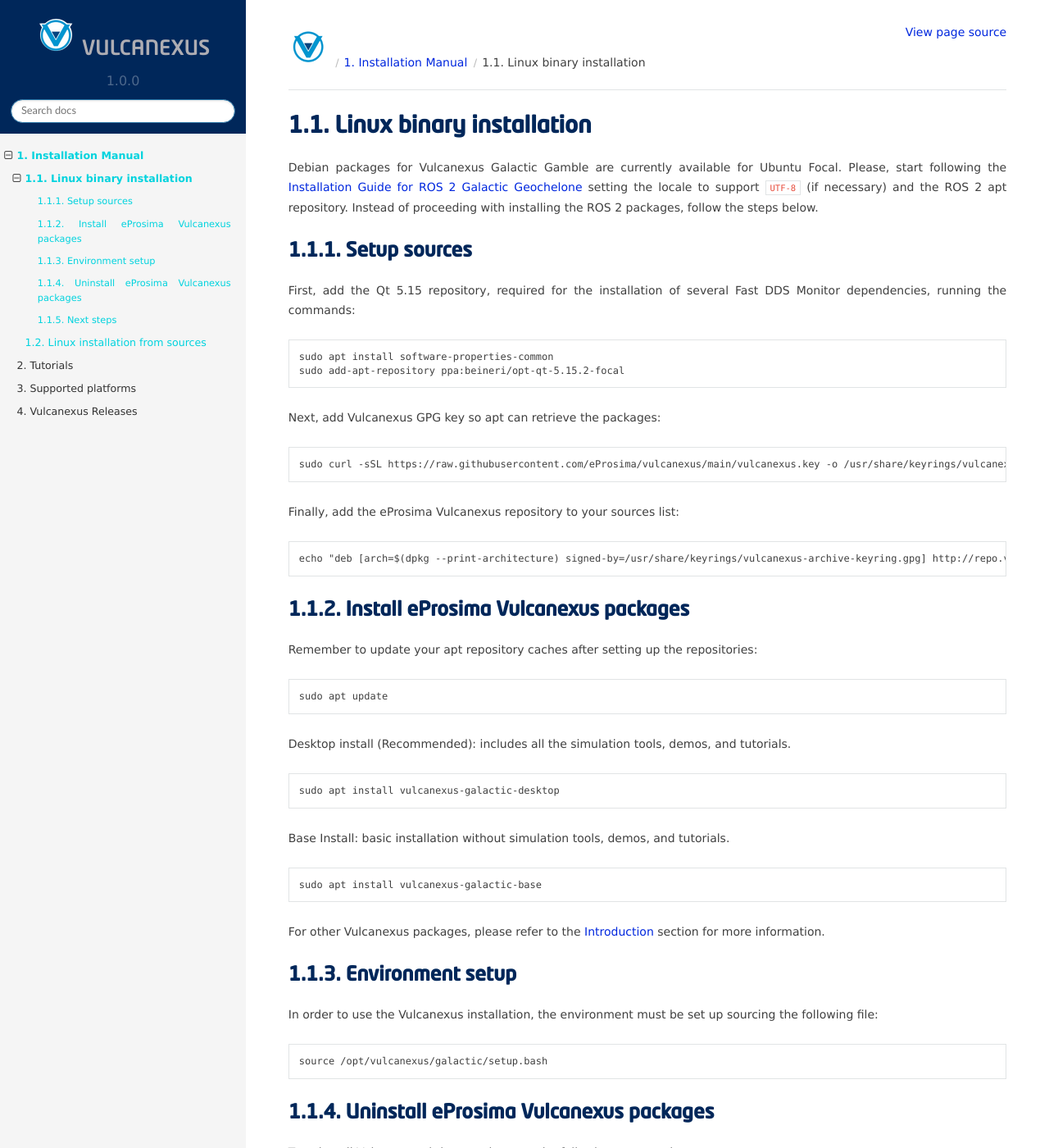
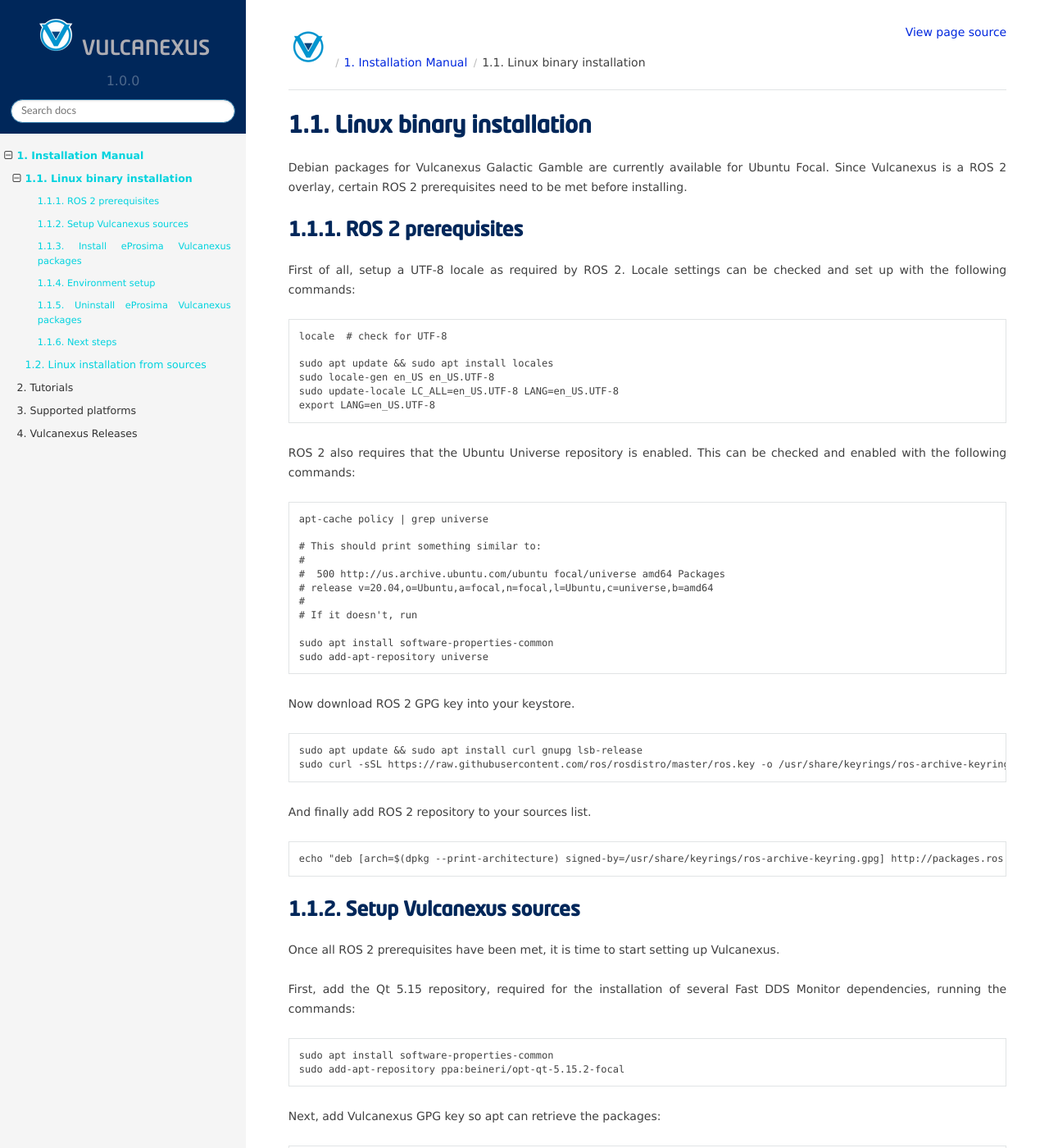
Before and after one commit to eProsima/vulcanexus, a Sphinx documentation site: the page built from docs/rst/installation/linux_binary_installation.rst, in a window 1280 px wide and 1400 px high. Shown: the whole window at 82% size. Built offline with Sphinx 7.4.7 and the Read the Docs theme 2.0.0, drawn with Linux system fonts in a browser that asks for light colours; some of the changed text lies outside the part shown.

Commit message:
Refs #14404: Added ROS 2 instructions
Signed-off-by: Javier Santiago <javiersantiago@eprosima.com>

```diff
--- a/docs/rst/installation/linux_binary_installation.rst
+++ b/docs/rst/installation/linux_binary_installation.rst
@@ -3,12 +3,55 @@
 Linux binary installation
 =========================
 
-Debian packages for Vulcanexus Galactic Gamble are currently available for Ubuntu Focal.
-Please, start following the `Installation Guide for ROS 2 Galactic Geochelone <https://docs.ros.org/en/galactic/Installation/Ubuntu-Install-Debians.html>`_ setting the locale to support ``UTF-8`` (if necessary) and the ROS 2 apt repository.
-Instead of proceeding with installing the ROS 2 packages, follow the steps below.
+Debian packages for Vulcanexus Galactic Gamble are currently available for Ubuntu Focal. Since Vulcanexus is a ROS 2 overlay, certain ROS 2 prerequisites need to be met before installing.
 
-Setup sources
--------------
+ROS 2 prerequisites
+-------------------
+
+First of all, setup a UTF-8 locale as required by ROS 2. Locale settings can be checked and set up with the following commands:
+
+.. code-block:: bash
+
+    locale  # check for UTF-8
+
+    sudo apt update && sudo apt install locales
+    sudo locale-gen en_US en_US.UTF-8
+    sudo update-locale LC_ALL=en_US.UTF-8 LANG=en_US.UTF-8
+    export LANG=en_US.UTF-8
+
+ROS 2 also requires that the Ubuntu Universe repository is enabled. This can be checked and enabled with the following commands:
+
+.. code-block:: bash
+
+    apt-cache policy | grep universe
+
+    # This should print something similar to:
+    #
+    #  500 http://us.archive.ubuntu.com/ubuntu focal/universe amd64 Packages
+    # release v=20.04,o=Ubuntu,a=focal,n=focal,l=Ubuntu,c=universe,b=amd64
+    #
+    # If it doesn't, run
+
+    sudo apt install software-properties-common
+    sudo add-apt-repository universe
+
+Now download ROS 2 GPG key into your keystore.
+
+.. code-block:: bash
+
+    sudo apt update && sudo apt install curl gnupg lsb-release
+    sudo curl -sSL https://raw.githubusercontent.com/ros/rosdistro/master/ros.key -o /usr/share/keyrings/ros-archive-keyring.gpg
+
+And finally add ROS 2 repository to your sources list.
+
+.. code-block:: bash
+
+    echo "deb [arch=$(dpkg --print-architecture) signed-by=/usr/share/keyrings/ros-archive-keyring.gpg] http://packages.ros.org/ros2/ubuntu $(source /etc/os-release && echo $UBUNTU_CODENAME) main" | sudo tee /etc/apt/sources.list.d/ros2.list > /dev/null
+
+Setup Vulcanexus sources
+------------------------
+
+Once all ROS 2 prerequisites have been met, it is time to start setting up Vulcanexus.
 
 First, add the Qt 5.15 repository, required for the installation of several Fast DDS Monitor dependencies, running the commands:
 
```
